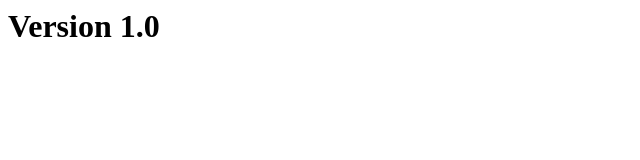
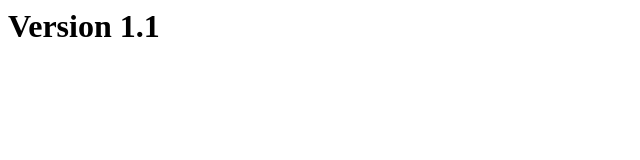
Before and after one commit to HugoLuo/html, a plain HTML site: page index.html in a window 1280 px wide. Shown: the full height of the page, 0-640 px from the left. Drawn offline with Linux system fonts and the light colour scheme.

Commit message:
edit index.html for v1.1

```diff
--- a/index.html
+++ b/index.html
@@ -1,5 +1,5 @@
 <html>
 	<body>
-		<h1>Version 1.0</h1>
+		<h1>Version 1.1</h1>
 	</body>
 </html>
```
